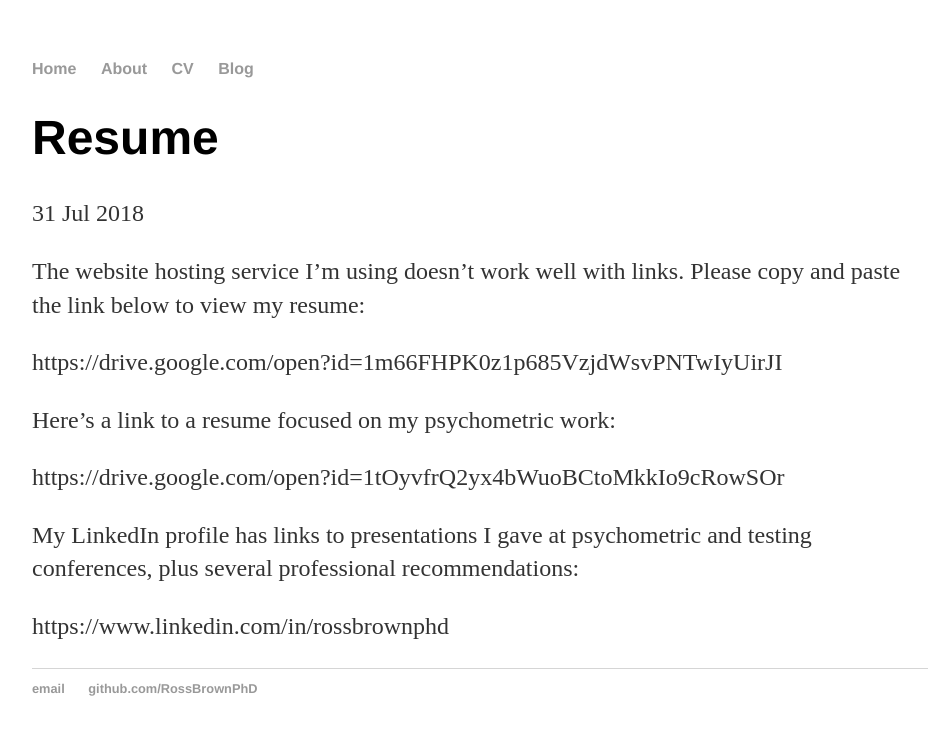
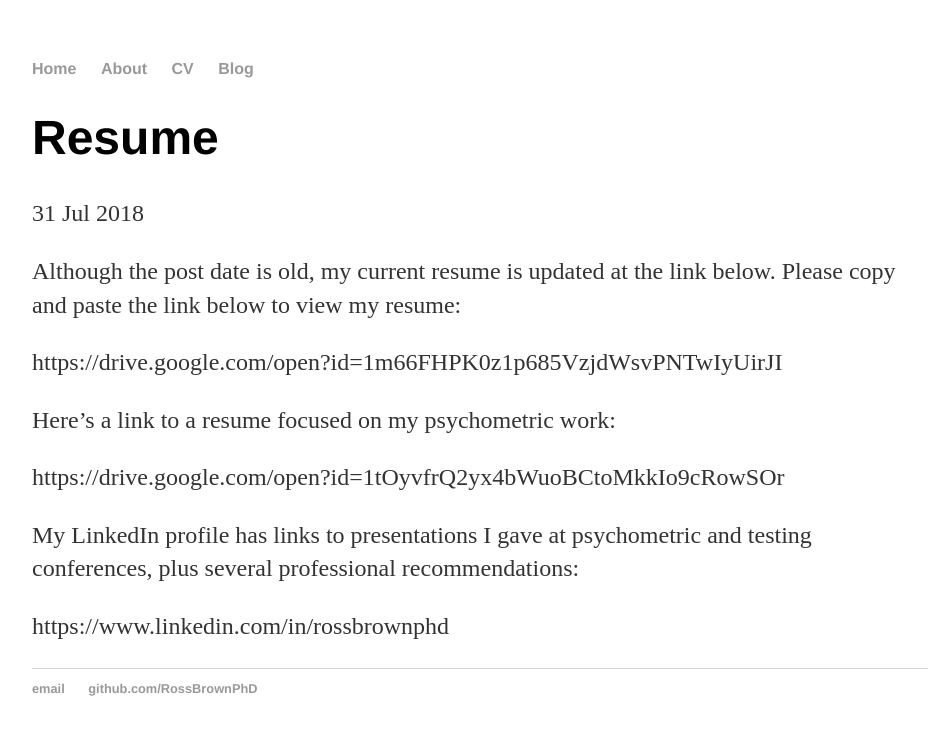
Before and after one commit to RossBrownPhD/RossBrownPhD.github.io, a Jekyll site: the page built from _posts/2018-07-31-Resume.md, in a window 1280 px wide. Shown: the top 735 px of the page, without its empty margins (160-1091 px from the left). Built offline with Jekyll 4.4.1, drawn with Linux system fonts in a browser that asks for light colours.

Commit message:
note resume is current

```diff
--- a/_posts/2018-07-31-Resume.md
+++ b/_posts/2018-07-31-Resume.md
@@ -5,7 +5,7 @@ date: 2018-07-31
 ---
 
 
-The website hosting service I'm using doesn't work well with links. Please copy and paste the link below to view my resume:
+Although the post date is old, my current resume is updated at the link below. Please copy and paste the link below to view my resume:
 
 https://drive.google.com/open?id=1m66FHPK0z1p685VzjdWsvPNTwIyUirJI
 
```
